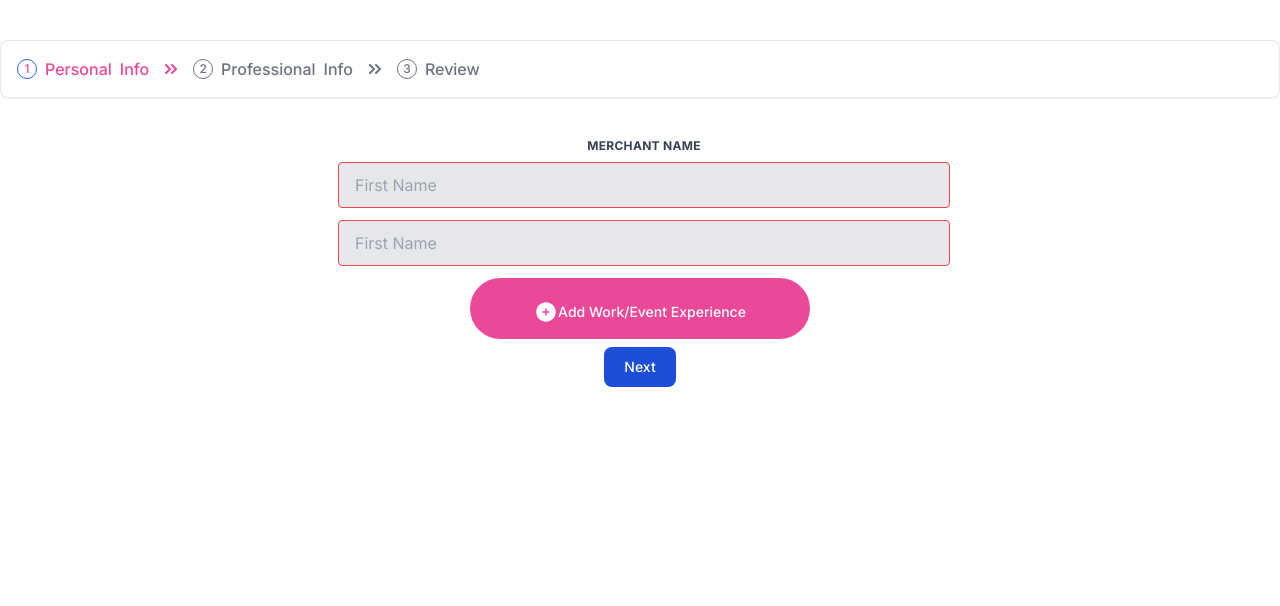
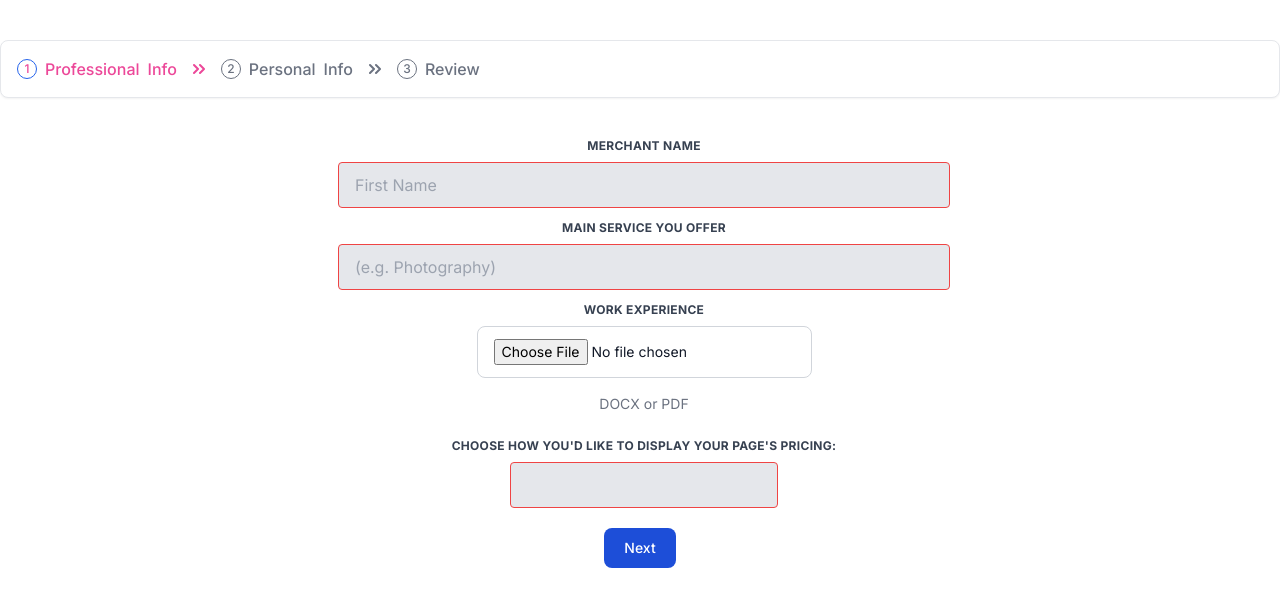
Before and after one commit to avsanguenza/sp-ecors-2024, a Next.js app: page /userSetup in a window 1280 px wide. Shown: the top 606 px of the page. Built offline with nearby package versions, Linux system fonts and the light colour scheme.

Commit message:
modified usersetup page

```diff
--- a/src/app/userSetup/page.tsx
+++ b/src/app/userSetup/page.tsx
@@ -20,7 +20,7 @@ const [personalName, setPersonalName] = React.useState("")
               <span class="flex items-center justify-center w-5 h-5 me-2 text-xs border border-blue-600 rounded-full shrink-0 dark:border-pink-500">
                   1
               </span>
-              Personal <span class="hidden sm:inline-flex sm:ms-2">Info</span>
+              Professional <span class="hidden sm:inline-flex sm:ms-2">Info</span>
               <svg class="w-3 h-3 ms-2 sm:ms-4 rtl:rotate-180" aria-hidden="true" xmlns="http://www.w3.org/2000/svg" fill="none" viewBox="0 0 12 10">
                   <path stroke="currentColor" stroke-linecap="round" stroke-linejoin="round" stroke-width="2" d="m7 9 4-4-4-4M1 9l4-4-4-4"/>
               </svg>
@@ -29,7 +29,7 @@ const [personalName, setPersonalName] = React.useState("")
               <span class="flex items-center justify-center w-5 h-5 me-2 text-xs border border-gray-500 rounded-full shrink-0 dark:border-gray-400">
                   2
               </span>
-              Professional <span class="hidden sm:inline-flex sm:ms-2">Info</span>
+              Personal <span class="hidden sm:inline-flex sm:ms-2">Info</span>
               <svg class="w-3 h-3 ms-2 sm:ms-4 rtl:rotate-180" aria-hidden="true" xmlns="http://www.w3.org/2000/svg" fill="none" viewBox="0 0 12 10">
                   <path stroke="currentColor" stroke-linecap="round" stroke-linejoin="round" stroke-width="2" d="m7 9 4-4-4-4M1 9l4-4-4-4"/>
               </svg>
@@ -58,7 +58,7 @@ const [personalName, setPersonalName] = React.useState("")
               <span class="flex items-center justify-center w-5 h-5 me-2 text-xs border border-pink-500 rounded-full shrink-0 dark:border-pink-500">
                   1
               </span>
-              Personal <span class="hidden sm:inline-flex sm:ms-2">Info</span>
+              Professional<span class="hidden sm:inline-flex sm:ms-2">Info</span>
               <svg class="w-3 h-3 ms-2 sm:ms-4 rtl:rotate-180" aria-hidden="true" xmlns="http://www.w3.org/2000/svg" fill="none" viewBox="0 0 12 10">
                   <path stroke="currentColor" stroke-linecap="round" stroke-linejoin="round" stroke-width="2" d="m7 9 4-4-4-4M1 9l4-4-4-4"/>
               </svg>
@@ -68,7 +68,7 @@ const [personalName, setPersonalName] = React.useState("")
               <span class="flex items-center justify-center w-5 h-5 me-2 text-xs border border-pink-500 rounded-full shrink-0 dark:border-pink-500">
                 2
               </span>
-              Professional<span class="hidden sm:inline-flex sm:ms-2">Info</span>
+              Personal<span class="hidden sm:inline-flex sm:ms-2">Info</span>
               <svg class="w-3 h-3 ms-2 sm:ms-4 rtl:rotate-180" aria-hidden="true" xmlns="http://www.w3.org/2000/svg" fill="none" viewBox="0 0 12 10">
                   <path stroke="currentColor" stroke-linecap="round" stroke-linejoin="round" stroke-width="2" d="m7 9 4-4-4-4M1 9l4-4-4-4"/>
               </svg>
@@ -85,7 +85,7 @@ const [personalName, setPersonalName] = React.useState("")
       </div>
       <div>
       <div className="mt-10  mx-auto">
-          {userForm2()}
+          {userForm1()}
         <button className="mx-auto text-white bg-blue-700 hover:bg-blue-800 focus:ring-4 focus:ring-blue-300 font-medium rounded-lg text-sm px-5 py-2.5 me-2 mb-2 dark:bg-blue-600 dark:hover:bg-blue-700 focus:outline-none dark:focus:ring-blue-800" onClick={()=>setActiveIndex(0)}>Back</button>
         <button className="text-white bg-blue-700 hover:bg-blue-800 focus:ring-4 focus:ring-blue-300 font-medium rounded-lg text-sm px-5 py-2.5 me-2 mb-2 dark:bg-blue-600 dark:hover:bg-blue-700 focus:outline-none dark:focus:ring-blue-800" onClick={()=>setActiveIndex(2)}>Next</button>
       </div>
@@ -100,7 +100,7 @@ const [personalName, setPersonalName] = React.useState("")
             <span class="flex items-center justify-center w-5 h-5 me-2 text-xs border border-pink-500 rounded-full shrink-0 dark:border-pink-500">
                 1
             </span>
-            Personal <span class="hidden sm:inline-flex sm:ms-2">Info</span>
+            Professional <span class="hidden sm:inline-flex sm:ms-2">Info</span>
             <svg class="w-3 h-3 ms-2 sm:ms-4 rtl:rotate-180" aria-hidden="true" xmlns="http://www.w3.org/2000/svg" fill="none" viewBox="0 0 12 10">
                 <path stroke="currentColor" stroke-linecap="round" stroke-linejoin="round" stroke-width="2" d="m7 9 4-4-4-4M1 9l4-4-4-4"/>
             </svg>
@@ -110,7 +110,7 @@ const [personalName, setPersonalName] = React.useState("")
             <span class="flex items-center justify-center w-5 h-5 me-2 text-xs border border-pink-500 rounded-full shrink-0 dark:border-pink-500">
               2
             </span>
-            Professional<span class="hidden sm:inline-flex sm:ms-2">Info</span>
+            Personal<span class="hidden sm:inline-flex sm:ms-2">Info</span>
             <svg class="w-3 h-3 ms-2 sm:ms-4 rtl:rotate-180" aria-hidden="true" xmlns="http://www.w3.org/2000/svg" fill="none" viewBox="0 0 12 10">
                 <path stroke="currentColor" stroke-linecap="round" stroke-linejoin="round" stroke-width="2" d="m7 9 4-4-4-4M1 9l4-4-4-4"/>
             </svg>
@@ -161,31 +161,41 @@ function Panel({
 }
 function professionalForm(textPlaceholder, isDisabled){
   //add function to dynamically add work experience
-  var baseDoc = document.getElementById("jobExperience form")
+  const additionalExp = () =>{
+    <div id='form'>
+        <input className="appearance-none block w-full bg-gray-200 text-gray-700 border border-red-500 rounded py-3 px-4 mb-3 leading-tight focus:outline-none focus:bg-white"  type="text" placeholder="First Name"></input>
+    </div>
+    document.getElementById('form').wrap
+  }
 
 return(
-  <form id = "jobExperienceForm">
-  <div>
+  <form>
+  <div id= "jobExperienceForm">
     <div className="mx-auto md:w-1/2 px-3 mb-6 md:mb-0">
     <label className="block uppercase tracking-wide text-gray-700 text-xs font-bold mb-2" for="grid-first-name"> Merchant Name </label>
     <input className="appearance-none block w-full bg-gray-200 text-gray-700 border border-red-500 rounded py-3 px-4 mb-3 leading-tight focus:outline-none focus:bg-white" id="grid-second-name" type="text" placeholder="First Name"></input>
-    {//line here}
+    {//line here}d
     }
     </div>
     <div className="mx-auto md:w-1/2 px-3 mb-6 md:mb-0">
-    <label className="block uppercase tracking-wide text-gray-700 text-xs font-bold mb-2" for="grid-first-name">  </label>
-    <input className="appearance-none block w-full bg-gray-200 text-gray-700 border border-red-500 rounded py-3 px-4 mb-3 leading-tight focus:outline-none focus:bg-white" id="grid-second-name" type="text" placeholder="First Name"></input>
-    <button className="text-white bg-pink-500 hover:bg-pink-800 focus:outline-none focus:ring-4 focus:ring-blue-300 font-medium rounded-full text-sm px-16 py-2.5 text-center me-2 mb-2 dark:bg-pink-600 dark:hover:bg-pink-700 dark:focus:ring-pink-800"><a className='mt-3 inline-flex items-center' onClick={()=> jobExperience('jobExperienceForm')}>
-     <svg xmlns="http://www.w3.org/2000/svg" viewBox="0 0 24 24" fill="white" className="w-6 h-6">
-  <path fillRule="evenodd" d="M12 2.25c-5.385 0-9.75 4.365-9.75 9.75s4.365 9.75 9.75 9.75 9.75-4.365 9.75-9.75S17.385 2.25 12 2.25ZM12.75 9a.75.75 0 0 0-1.5 0v2.25H9a.75.75 0 0 0 0 1.5h2.25V15a.75.75 0 0 0 1.5 0v-2.25H15a.75.75 0 0 0 0-1.5h-2.25V9Z" clipRule="evenodd" />
-</svg>
-      Add Work/Event Experience
-      </a>
-      </button>
+    <label className="block uppercase tracking-wide text-gray-700 text-xs font-bold mb-2" for="grid-first-name">  Main service you offer</label>
+    <input className="appearance-none block w-full bg-gray-200 text-gray-700 border border-red-500 rounded py-3 px-4 mb-3 leading-tight focus:outline-none focus:bg-white" id="grid-second-name" type="text" placeholder="(e.g. Photography)"></input>
+    </div>
+    <div>
 
+      <label class="block uppercase tracking-wide text-gray-700 text-xs font-bold mb-2" for="file_input">Work Experience</label>
+      <input class=" text-sm text-gray-900 border border-gray-300 rounded-lg cursor-pointer rounded py-3 px-4 mb-3 " aria-describedby="file_input_help" id="file_input" type="file"/>
+  <p class="mt-1 text-sm text-gray-500 dark:text-gray-300" id="file_input_help">DOCX or PDF</p>
     </div>
+    <div>
+    <label class="mt-6 block uppercase tracking-wide text-gray-700 text-xs font-bold mb-2">Choose how you'd like to display your page's pricing: </label>
+    <input className="bg-gray-200 text-gray-700 border border-red-500 rounded py-3 px-4 mb-3 leading-tight focus:outline-none focus:bg-white" id="grid-second-name" type="text" placeholder=""></input>
+    </div>
+    <div>
+    <label class="block uppercase tracking-wide text-gray-700 text-xs font-bold mb-2"></label>
+    </div>
+  </div>
 
-  </div>
 </form>
 
 
@@ -199,6 +209,12 @@ function userForm1(textPlaceholder, isDisabled){
   return(
       <form>
     <div>
+      <div>
+
+        <label class="block mb-2 text-sm font-medium text-gray-900 dark:text-white" for="file_input">Upload Profile Picture</label>
+        <input class="mb-5 text-sm text-gray-900 border border-gray-300 rounded-lg cursor-pointer bg-gray-50 dark:text-gray-400 focus:outline-none dark:bg-gray-700 dark:border-gray-600 dark:placeholder-gray-400" id="file_input" type="file"/>
+
+      </div>
       <div className="mx-auto md:w-1/2 px-3 mb-6 md:mb-0">
         <div className="flex items-center mb-5 space-x-10">
         <label className="block uppercase tracking-wide text-gray-700 text-xs font-bold mb-2" for="grid-first-name" > First Name</label>
--- a/src/firebase/data/event.js
+++ b/src/firebase/data/event.js
@@ -16,8 +16,8 @@ export default class appData{
     }
 
    async getData(collectionRef,arg0, queryOp, arg1){//REWRITE ASG GET()
-       const q = query(collection(this.db,collectionRef),where(arg0,queryOp,arg1))
-      const qsnapshot = await getDocs(q);
+       //const q = query(collection(this.db,collectionRef),where(arg0,queryOp,arg1))
+      const qsnapshot = this.db.collection(collectionref).where(arg0,queryOp,arg1).get()
       qsnapshot.forEach((doc)=>{
         console.log(doc.data().eventName)
       })
```
